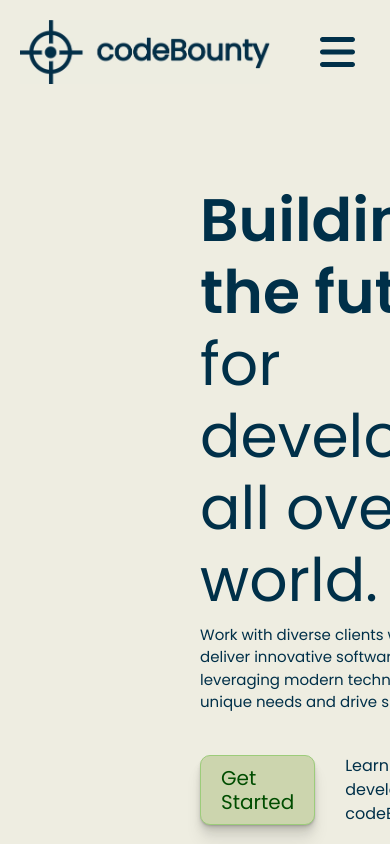
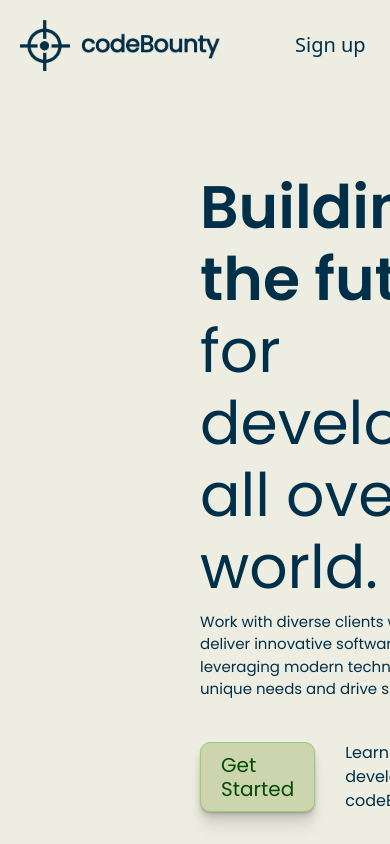
Before and after one commit to bryceberczik/codeBounty, a React (Vite) app in the folder client/: page / in a window 390 px wide. Shown: the top 844 px of the page. Built offline with nearby package versions, Linux system fonts and the light colour scheme; a web font is replaced by a local one.

Commit message:
completed the mobile header

```diff
--- a/client/src/components/Header.tsx
+++ b/client/src/components/Header.tsx
@@ -18,12 +18,8 @@ const Header = () => {
   const [show, setShow] = useState(false);
   const [isSmallScreen, setIsSmallScreen] = useState(window.innerWidth < 401);
 
-  const handleClose = () => {
-    setShow(false);
-  }
-  const handleShow = () => {
-    setShow(true)
-  };
+  const handleClose = () => setShow(false);
+  const handleShow = () => setShow(true);
 
   useEffect(() => {
     const handleResize = () => {
@@ -46,11 +42,18 @@ const Header = () => {
             <Link to="/">
               <img src={BrandLogo} alt="brandlogo" width="300" />
             </Link>
+            {auth.loggedIn() ? (
             <FontAwesomeIcon
-              onClick={handleShow}
-              className="hamburger-menu"
-              icon={faBars}
-            />
+            onClick={handleShow}
+            className="hamburger-menu"
+            icon={faBars}
+          />
+            ) : (
+              <Link to="signup" style={{ textDecoration: "none" }}>
+              <h2 className="signup-mobile">Sign up</h2>
+              </Link>
+            )}
+
           </header>
         </div>
       ) : (
@@ -149,45 +152,6 @@ const Header = () => {
 
           <Offcanvas.Body>
             <Link
-              to="/me"
-              className="offcanvas-opt"
-              onClick={() => (window.location.href = "/me")}
-            >
-              My Profile
-            </Link>
-            <Link
-              to="/find-work"
-              className="offcanvas-opt"
-              onClick={() => (window.location.href = "/find-work")}
-            >
-              Find work
-            </Link>
-            <Link
-              to="/settings"
-              className="offcanvas-opt"
-              onClick={() => (window.location.href = "/settings")}
-            >
-              Settings
-            </Link>
-            <div className="logout-btn" onClick={logout}>
-              <h1>Log out</h1>
-            </div>
-          </Offcanvas.Body>
-        </Offcanvas>
-      ) : (
-        <></>
-      )}
-
-      {auth.loggedIn() ? (
-        <Offcanvas show={show} onHide={handleClose} placement="end">
-          <Offcanvas.Header closeButton>
-            <Offcanvas.Title>
-              Hey, {auth.getProfile().data.username}
-            </Offcanvas.Title>
-          </Offcanvas.Header>
-
-          <Offcanvas.Body>
-            <Link
               to="/"
               className="offcanvas-opt"
               onClick={() => (window.location.href = "/")}
--- a/client/src/css/header.css
+++ b/client/src/css/header.css
@@ -187,25 +187,32 @@ color: #4a5a6a;
   font-weight: 400;
 }
 
-.no-scroll {
-  overflow-x:scroll;
-}
-
 @media (max-width: 400px) {
 
   header {
     margin-left: 20px;
+    display: flex;
+    flex-direction: row;
+    align-items: center;
   }
 
   header img {
 
-    width: 250px
+    width: 200px
   }
 
   .hamburger-menu {
 
     color: #003049;
-    font-size: 40px;
-    margin-left: 50px
+    font-size: 30px;
+    margin-left: 90px
+  }
+
+  .signup-mobile {
+
+    color:#003049;
+    font-size: 20px;
+    white-space: nowrap;
+    margin: 0 0 0 75px;
   }
 }
```
